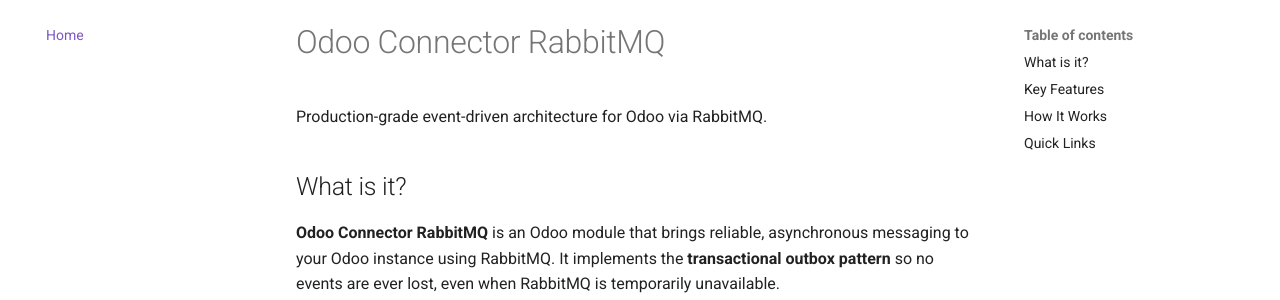
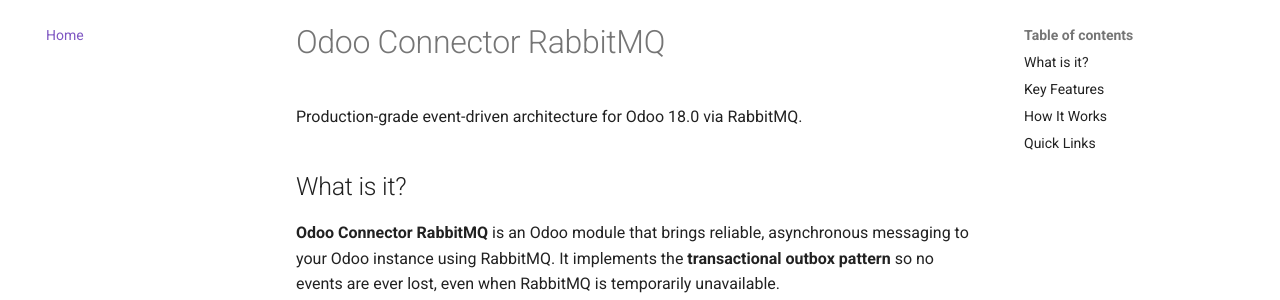
Before and after one commit to tonybenoy/odoo_connector_rabbitmq, an MkDocs documentation site: the page built from docs/index.md, in a window 1280 px wide and 900 px high. Shown: the part 124-424 px from the top of the window. Built offline with MkDocs 1.6.1 and Material for MkDocs 9.7.7, drawn with Linux system fonts in a browser that asks for light colours; comment, search, counter and statistics services are not loaded.

Commit message:
Adapt for Odoo 18.0
- Set version to 18.0.1.0.0
- Use category_id on res.groups (no privilege model)
- Use 'users' field name on res.groups
- Keep expand attr on search view group tag
- Update README/docs to reference Odoo 18.0

Co-Authored-By: Claude Opus 4.6 <noreply@anthropic.com>

```diff
--- a/docs/index.md
+++ b/docs/index.md
@@ -1,6 +1,6 @@
 # Odoo Connector RabbitMQ
 
-Production-grade event-driven architecture for Odoo via RabbitMQ.
+Production-grade event-driven architecture for Odoo 18.0 via RabbitMQ.
 
 ## What is it?
 
--- a/pyproject.toml
+++ b/pyproject.toml
@@ -1,7 +1,7 @@
 [project]
 name = "odoo-connector-rabbitmq"
 version = "1.0.0"
-description = "Production-grade event-driven architecture for Odoo via RabbitMQ"
+description = "Production-grade event-driven architecture for Odoo 18.0 via RabbitMQ"
 readme = "README.md"
 license = { text = "MIT" }
 requires-python = ">=3.10"
```
Also changed, not shown: README.md (+2 -10 lines), 4 other files.
